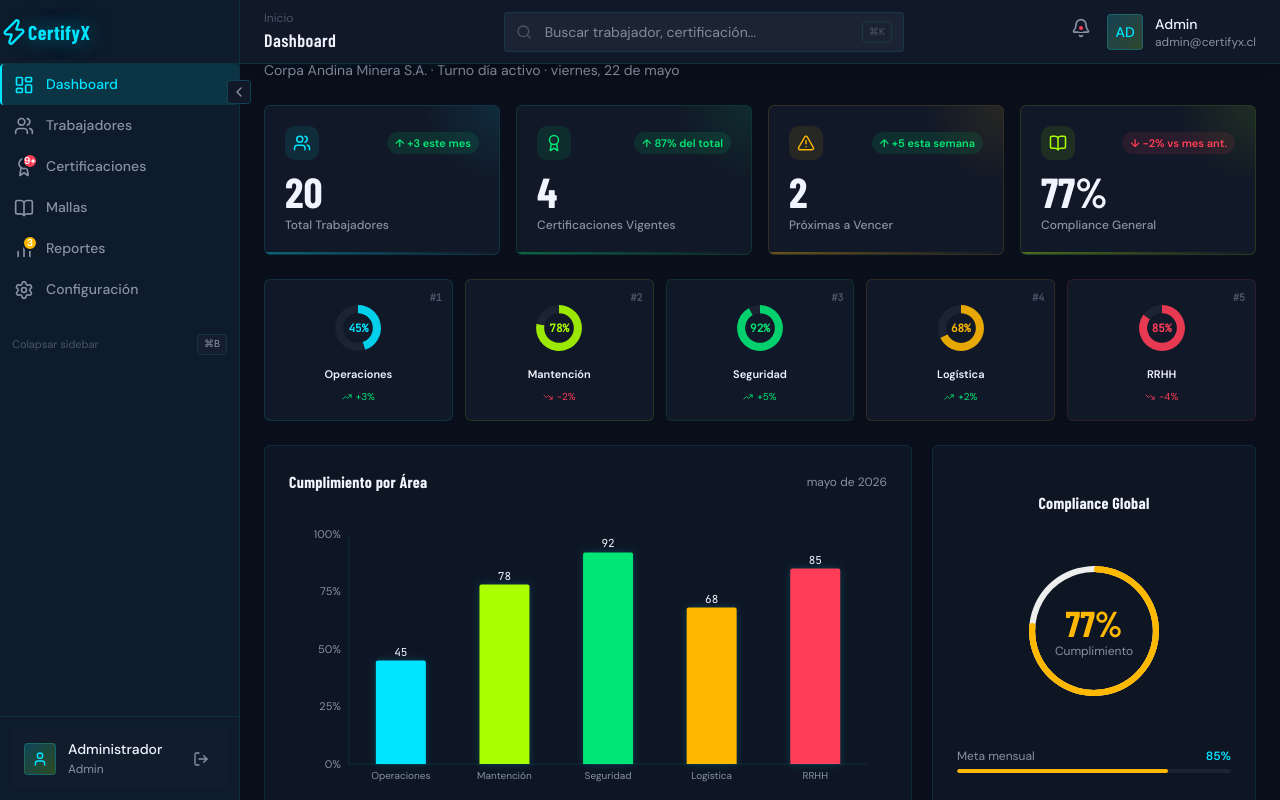
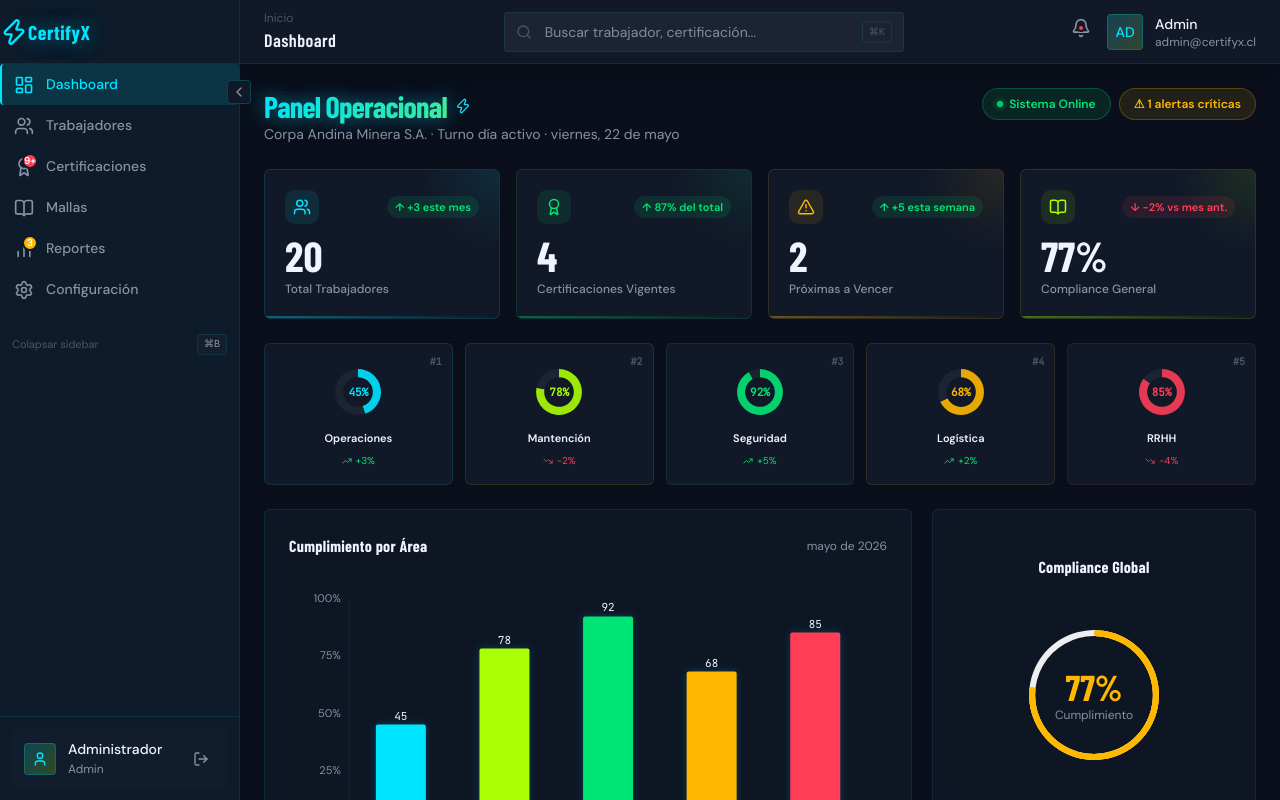
Before and after one commit to leandrodesignux-ux/Certify, a React (Vite) app: page /dashboard in a window 1280 px wide. Shown: the top 800 px of the page. Built offline with nearby package versions, Linux system fonts and the light colour scheme.

Commit message:
Fix AppLayout main padding: replace shorthand with individual props to prevent paddingTop override

```diff
--- a/src/components/layout/AppLayout.tsx
+++ b/src/components/layout/AppLayout.tsx
@@ -29,8 +29,10 @@ export function AppLayout({ pageTitle, breadcrumbs }: AppLayoutProps) {
         <main
           style={{
             flex: 1,
-            paddingTop: '80px',
-            padding: '24px',
+            paddingTop: '88px',
+            paddingLeft: '24px',
+            paddingRight: '24px',
+            paddingBottom: '24px',
             overflowY: 'auto',
             overflowX: 'hidden',
           }}
```
